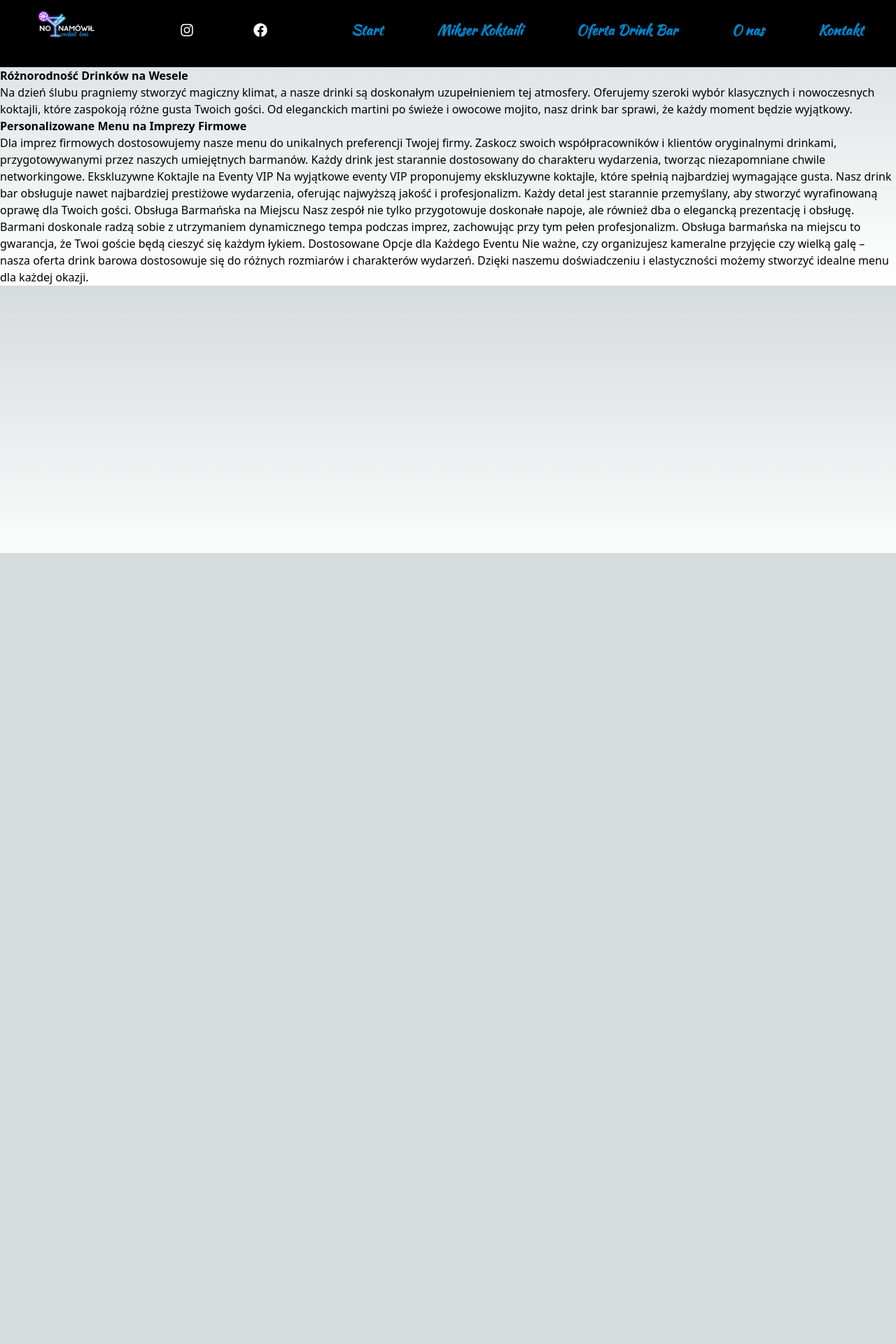
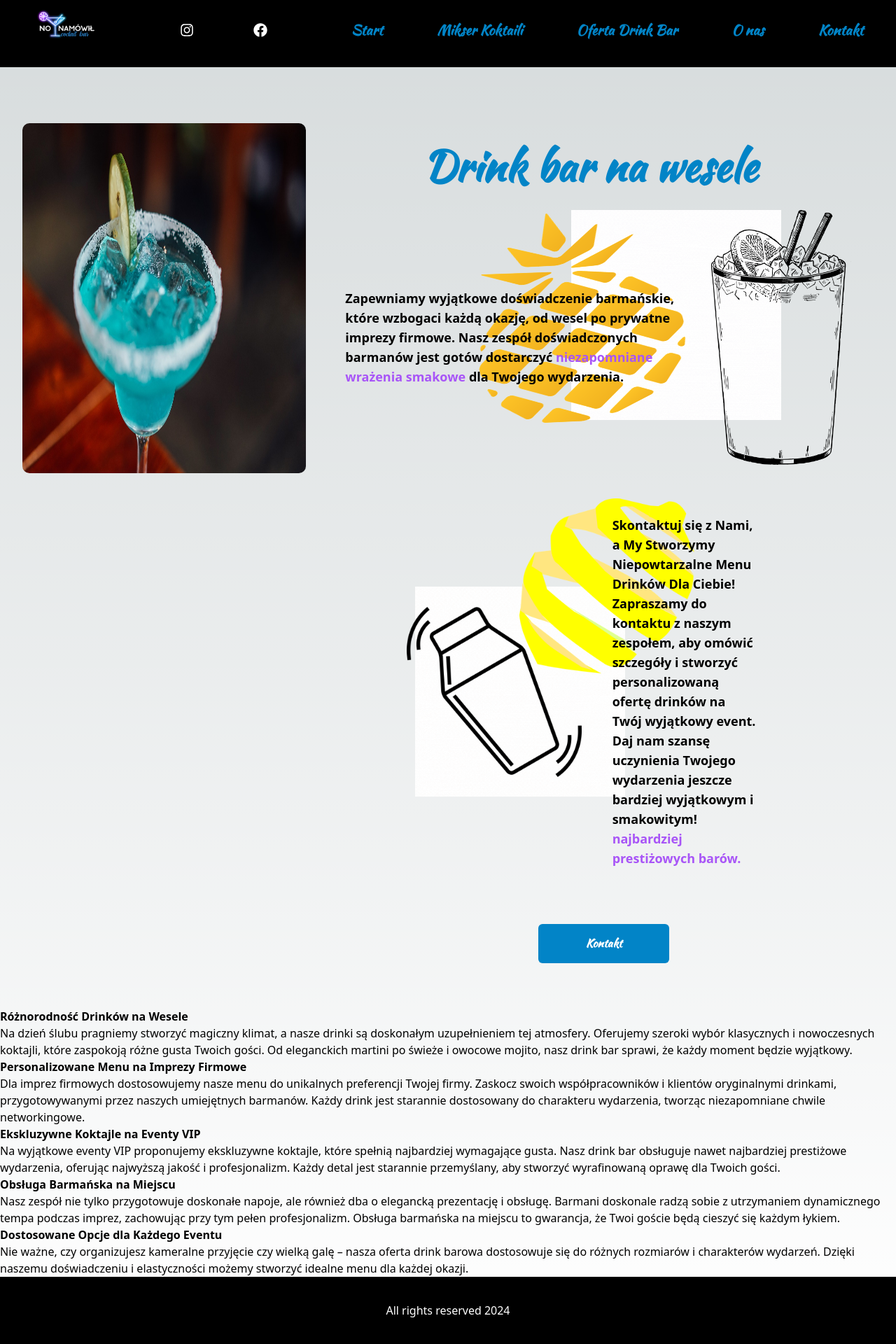
Before and after one commit to bajdster/coctailbar, a Next.js app in the folder blognin/: page /drinkbar in a window 1280 px wide. Shown: the part 10-1930 px from the top of the page at 70% size. Before the commit the page ends 800 px from the top, so only its background shows below. Built offline with nearby package versions, Linux system fonts and the light colour scheme.

Commit message:
changed layout of main page

```diff
--- a/blognin/app/drinkbar/page.tsx
+++ b/blognin/app/drinkbar/page.tsx
@@ -1,23 +1,90 @@
 import React from 'react'
+import Image from 'next/image'
+import LinkButton from '@/components/LinkButton'
+import Slider from '@/components/Slider'
 
 const DrinkBar = () => {
   return (
-    <div>
+    <main>
+
+<section className='flex w-full mt-12 p-8'>
+  <div className='w-1/3'>  <Slider/></div>
+
+ <div className='w-2/3 p-8 font-bold  flex flex-col'>
+  <h1 className='text-6xl mb-8 font-kaushan text-sky-600 text-center'>Drink bar na wesele</h1>
+
+  <div className='flex justify-evenly relative'>
+      <Image src="/images/pineapple.png" alt="pineapple" width={0} height={0} sizes="100vw" style={{ width: '300px', height: '300px', zIndex: -100,position:'absolute', left:'200px', transform: 'rotate(-15deg)'}}/>
+      <div className='w-3/4 flex items-center text-lg font-bold'>
+
+        <p className='p-6'>Zapewniamy wyjątkowe doświadczenie barmańskie, które wzbogaci każdą okazję, od wesel po prywatne imprezy firmowe. Nasz zespół doświadczonych barmanów jest gotów dostarczyć <span className='text-purple-500 font-bold'>niezapomniane wrażenia smakowe</span> dla Twojego wydarzenia.</p>
+      </div>
+
+      <Image src="/images/drink.png" alt="drink" width={200} height={200}/>
+
+      <Image src='/images/cicrle.gif' alt='circle1' width={0} height={0} sizes="100vw" style={{ width: '300px', height: '300px', zIndex: -120,position:'absolute', right:'100px'}}/>
+  </div>
+
+
+  <div className='w-full p-6 mt-6 flex justify-center flex-col items-center'>
+
+    <div className='flex justify-evenly relative'>
+
+      <div className='w-3/4 flex items-center text-lg font-bold'>
+        <Image src="/images/shaker.png" alt="shaker" width={250} height={250}/>
+        <Image src='/images/circle2.gif' alt='circle1' width={0} height={0} sizes="100vw" style={{ width: '300px', height: '300px', zIndex: -120,position:'absolute', left:'100px'}}/>
+
+
+        <div className='flex flex-col'>
+          <p className='p-6 ml-5'>Skontaktuj się z Nami, a My Stworzymy Niepowtarzalne Menu Drinków Dla Ciebie!
+          Zapraszamy do kontaktu z naszym zespołem, aby omówić szczegóły i stworzyć personalizowaną ofertę drinków na Twój wyjątkowy event. Daj nam szansę uczynienia Twojego wydarzenia jeszcze bardziej wyjątkowym i smakowitym! <span className='text-purple-500 font-bold'>najbardziej prestiżowych barów.</span></p>
+        </div>
+      </div>
+
+
+        <Image src="/images/lemon.png" alt="pineapple" width={0} height={0} sizes="100vw" style={{ width: '250px', height: '250px', zIndex: -100,position:'absolute', right:'200px'}}/>
+
+
+
+
+
+    </div>
+  </div>
+
+
+
+    <div className='flex mt-8 w-full justify-center'>
+      <LinkButton text="Kontakt"/>
+    </div>
+ </div>
+</section>
+
+<div>
         <h3 className='font-bold'>Różnorodność Drinków na Wesele</h3>
         <p>Na dzień ślubu pragniemy stworzyć magiczny klimat, a nasze drinki są doskonałym uzupełnieniem tej atmosfery. Oferujemy szeroki wybór klasycznych i nowoczesnych koktajli, które zaspokoją różne gusta Twoich gości. Od eleganckich martini po świeże i owocowe mojito, nasz drink bar sprawi, że każdy moment będzie wyjątkowy.</p>
 
 <h3 className='font-bold'>Personalizowane Menu na Imprezy Firmowe</h3>
-Dla imprez firmowych dostosowujemy nasze menu do unikalnych preferencji Twojej firmy. Zaskocz swoich współpracowników i klientów oryginalnymi drinkami, przygotowywanymi przez naszych umiejętnych barmanów. Każdy drink jest starannie dostosowany do charakteru wydarzenia, tworząc niezapomniane chwile networkingowe.
+<p>Dla imprez firmowych dostosowujemy nasze menu do unikalnych preferencji Twojej firmy. Zaskocz swoich współpracowników i klientów oryginalnymi drinkami, przygotowywanymi przez naszych umiejętnych barmanów. Każdy drink jest starannie dostosowany do charakteru wydarzenia, tworząc niezapomniane chwile networkingowe.</p>
 
-Ekskluzywne Koktajle na Eventy VIP
-Na wyjątkowe eventy VIP proponujemy ekskluzywne koktajle, które spełnią najbardziej wymagające gusta. Nasz drink bar obsługuje nawet najbardziej prestiżowe wydarzenia, oferując najwyższą jakość i profesjonalizm. Każdy detal jest starannie przemyślany, aby stworzyć wyrafinowaną oprawę dla Twoich gości.
+<h3 className='font-bold'>Ekskluzywne Koktajle na Eventy VIP</h3>
+<p>Na wyjątkowe eventy VIP proponujemy ekskluzywne koktajle, które spełnią najbardziej wymagające gusta. Nasz drink bar obsługuje nawet najbardziej prestiżowe wydarzenia, oferując najwyższą jakość i profesjonalizm. Każdy detal jest starannie przemyślany, aby stworzyć wyrafinowaną oprawę dla Twoich gości.</p>
 
-Obsługa Barmańska na Miejscu
-Nasz zespół nie tylko przygotowuje doskonałe napoje, ale również dba o elegancką prezentację i obsługę. Barmani doskonale radzą sobie z utrzymaniem dynamicznego tempa podczas imprez, zachowując przy tym pełen profesjonalizm. Obsługa barmańska na miejscu to gwarancja, że Twoi goście będą cieszyć się każdym łykiem.
+<h3 className='font-bold'>Obsługa Barmańska na Miejscu</h3>
+<p>Nasz zespół nie tylko przygotowuje doskonałe napoje, ale również dba o elegancką prezentację i obsługę. Barmani doskonale radzą sobie z utrzymaniem dynamicznego tempa podczas imprez, zachowując przy tym pełen profesjonalizm. Obsługa barmańska na miejscu to gwarancja, że Twoi goście będą cieszyć się każdym łykiem.</p>
 
-Dostosowane Opcje dla Każdego Eventu
-Nie ważne, czy organizujesz kameralne przyjęcie czy wielką galę – nasza oferta drink barowa dostosowuje się do różnych rozmiarów i charakterów wydarzeń. Dzięki naszemu doświadczeniu i elastyczności możemy stworzyć idealne menu dla każdej okazji.
+<h3 className='font-bold'>Dostosowane Opcje dla Każdego Eventu</h3>
+<p>Nie ważne, czy organizujesz kameralne przyjęcie czy wielką galę – nasza oferta drink barowa dostosowuje się do różnych rozmiarów i charakterów wydarzeń. Dzięki naszemu doświadczeniu i elastyczności możemy stworzyć idealne menu dla każdej okazji.</p>
     </div>
+
+  {/* <div className='w-full h-96'>
+    <VideoBanner src="/images/animated.mp4"/>
+  </div> */}
+
+
+
+
+
+    </main>
   )
 }
 
--- a/blognin/app/layout.tsx
+++ b/blognin/app/layout.tsx
@@ -2,6 +2,7 @@ import type { Metadata } from 'next'
 import { Inter, Kaushan_Script } from 'next/font/google'
 import './globals.css'
 import MainNav from '@/components/MainNav'
+import Footer from '@/components/Footer'
 
 
 
@@ -29,6 +30,7 @@ export default function RootLayout({
       <body className={kaushan.variable}>
         <MainNav/>
         {children}
+        <Footer/>
         </body>
     </html>
   )
--- a/blognin/app/page.tsx
+++ b/blognin/app/page.tsx
@@ -12,73 +12,9 @@ export default function Home() {
           <Image src="/images/logowhite.png" alt="logo" width={0} height={0} sizes="100vw" style={{ width: '400px', height: '400px', position: 'absolute', top:'50px', left:'50%', transform:'translate(-50%)'}}/>
         </div>
 
-        <div className='w-full p-6 mt-2'>
-          <h1 className='text-6xl mb-8 font-kaushan text-sky-600 text-center'>Sztuka Barmańska</h1>
-
-          <div className='flex justify-evenly relative'>
-            <Image src="/images/pineapple.png" alt="pineapple" width={0} height={0} sizes="100vw" style={{ width: '300px', height: '300px', zIndex: -100,position:'absolute', left:'200px', transform: 'rotate(-15deg)'}}/>
-            <div className='w-3/4 flex items-center text-lg font-bold'>
-              <p className='p-6'>W naszym blogu podzielimy się z Tobą sekretami najlepszych mikstur, opowiemy historie o kultowych drinkach i zainspirujemy Cię do <span className='text-purple-500 font-bold'>własnych eksperymentów</span> w świecie smaków.
-              </p>
-
-              <p className='p-6'>Nasi eksperci od mieszania napojów przygotowali dla Ciebie <span className='text-purple-500 font-bold'>unikalne przepisy</span>, które podbiją podniebienie i sprawią, że Twoje spotkania ze znajomymi nabiorą zupełnie nowego wymiaru. Bez względu na to, czy jesteś doświadczonym barmanem czy też dopiero zaczynasz swoją przygodę z miksowaniem, nasze przepisy są dostosowane do różnych poziomów umiejętności.</p>
-            </div>
-
-            <Image src="/images/drink.png" alt="drink" width={200} height={200}/>
-
-            <Image src='/images/cicrle.gif' alt='circle1' width={0} height={0} sizes="100vw" style={{ width: '300px', height: '300px', zIndex: -120,position:'absolute', right:'100px'}}/>
-          </div>
-
-        </div>
-
-        <div className='w-full p-6 mt-6 flex justify-center flex-col items-center'>
-
-          <div className='flex justify-evenly relative'>
-
-            <div className='w-3/4 flex items-center text-lg font-bold'>
-              <Image src="/images/shaker.png" alt="shaker" width={250} height={250}/>
-              <Image src='/images/circle2.gif' alt='circle1' width={0} height={0} sizes="100vw" style={{ width: '300px', height: '300px', zIndex: -120,position:'absolute', left:'100px'}}/>
-
-
-              <div className='flex flex-col'>
-                <p className='p-6 ml-5'>Przekop się przez zbiory klasycznych koktajli, eksperymentalnych kompozycji i owocowych eksplozji smaków. Znajdziesz tu również wskazówki dotyczące technik mieszania, odpowiednich narzędzi i najlepszych składników, dzięki którym stworzysz napoje godne <span className='text-purple-500 font-bold'>najbardziej prestiżowych barów.</span></p>
-                <LinkButton text="Chcę poznać przepisy na najlepsze drinki!"/>
-              </div>
-            </div>
-
-
-              <Image src="/images/lemon.png" alt="pineapple" width={0} height={0} sizes="100vw" style={{ width: '250px', height: '250px', zIndex: -100,position:'absolute', right:'200px'}}/>
-
-
-
-
-
-          </div>
-        </div>
-
-        {/* <div className='w-full h-96'>
-          <VideoBanner src="/images/animated.mp4"/>
-        </div> */}
-
-      <section className='flex w-full mt-12 p-8'>
-        <div className='w-1/3'>  <Slider/></div>
-
-       <div className='w-2/3 p-8 font-bold  flex flex-col'>
-        <h1 className='text-6xl mb-8 font-kaushan text-sky-600 text-center'>Drink bar na wesele</h1>
-
-        <p className='text-lg'>Zapewniamy wyjątkowe doświadczenie barmańskie, które wzbogaci każdą okazję, od wesel po prywatne imprezy firmowe. Nasz zespół doświadczonych barmanów jest gotów dostarczyć <span className='text-purple-500 font-bold'>niezapomniane wrażenia smakowe</span> dla Twojego wydarzenia.</p>
-
-
-
-        <h3 className='mt-8 text-xl font-extrabold'>Skontaktuj się z Nami, a My Stworzymy Niepowtarzalne Menu Drinków Dla Ciebie!
-          Zapraszamy do kontaktu z naszym zespołem, aby omówić szczegóły i stworzyć personalizowaną ofertę drinków na Twój wyjątkowy event. Daj nam szansę uczynienia Twojego wydarzenia jeszcze bardziej wyjątkowym i smakowitym!</h3>
-
-          <div className='flex mt-8 w-full justify-center'>
-            <LinkButton text="Oferta Drink Bar"/>
-            <LinkButton text="Kontakt"/>
-          </div>
+       <div className='bg-white w-full h-96 flex items-center justify-center'>
+        <p>tutaj dodać slider z ikonkami drinków i odeslaniem do przepisu a poniżej footer </p>
        </div>
-      </section>
     </main>
   )
 }
--- /dev/null
+++ b/blognin/components/Footer.tsx
@@ -0,0 +1,11 @@
+import React from 'react'
+
+const Footer = () => {
+  return (
+    <div className='w-full bg-black h-24 text-white flex items-center justify-center'>
+        All rights reserved 2024
+    </div>
+  )
+}
+
+export default Footer
--- a/blognin/components/MainNav.tsx
+++ b/blognin/components/MainNav.tsx
@@ -18,8 +18,8 @@ const MainNav = () => {
          <Link href="/"><Image src="/images/logowhite.png" alt="site logo" width={90} height={80}/></Link>
         {/* search */}
         <li className='flex text-white w-1/6 justify-around'>
-          <FaInstagram/>
-          <FaFacebook />
+          <a href="www.instagram.com" className='hover:text-purple-400'><FaInstagram /></a>
+          <a href='www.facebook.com' className='hover:text-sky-500'><FaFacebook /></a>
         </li>
         <Link href="/">Start</Link>
         <Link href="/coctails">Mikser Koktaili</Link>
```
